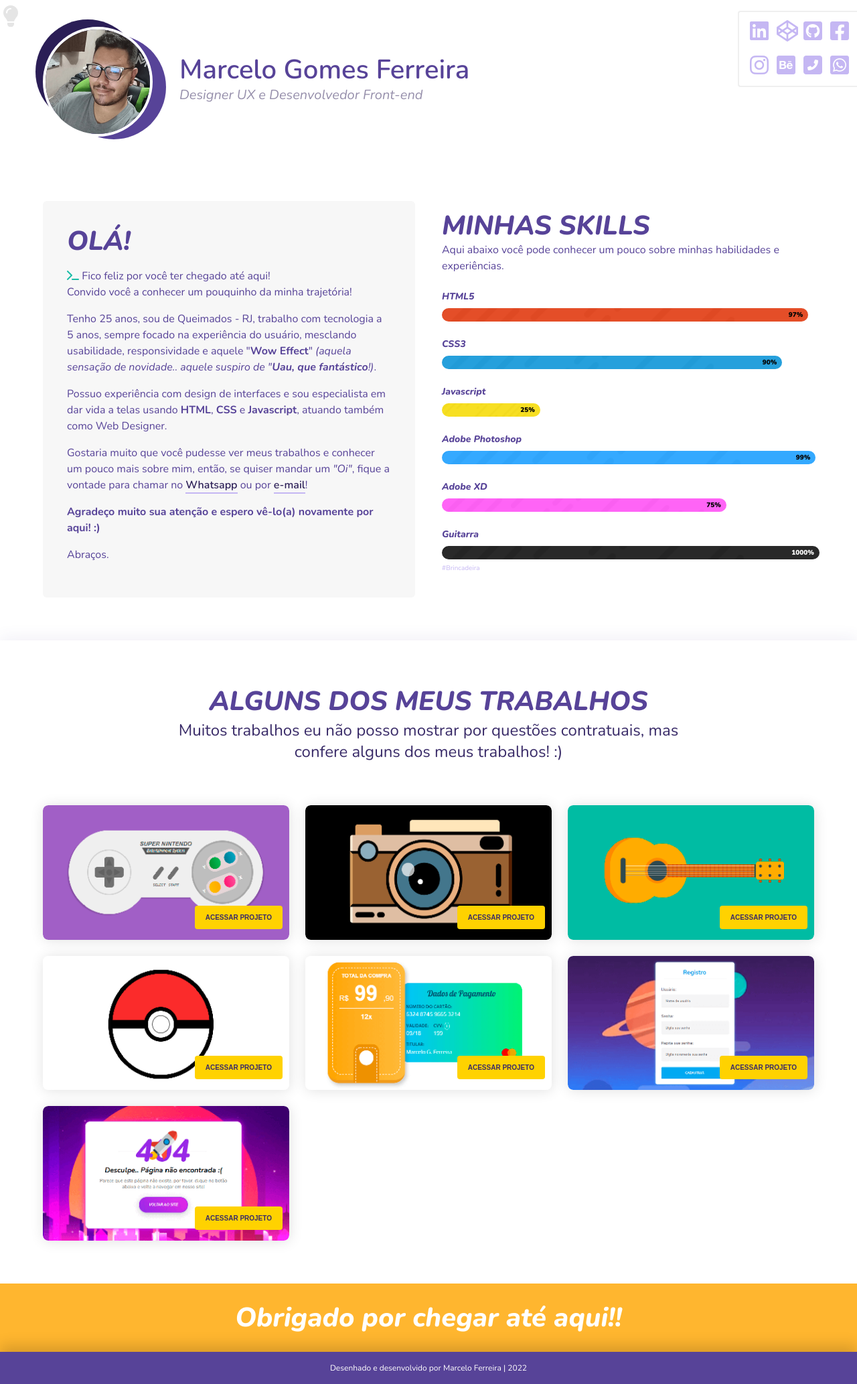
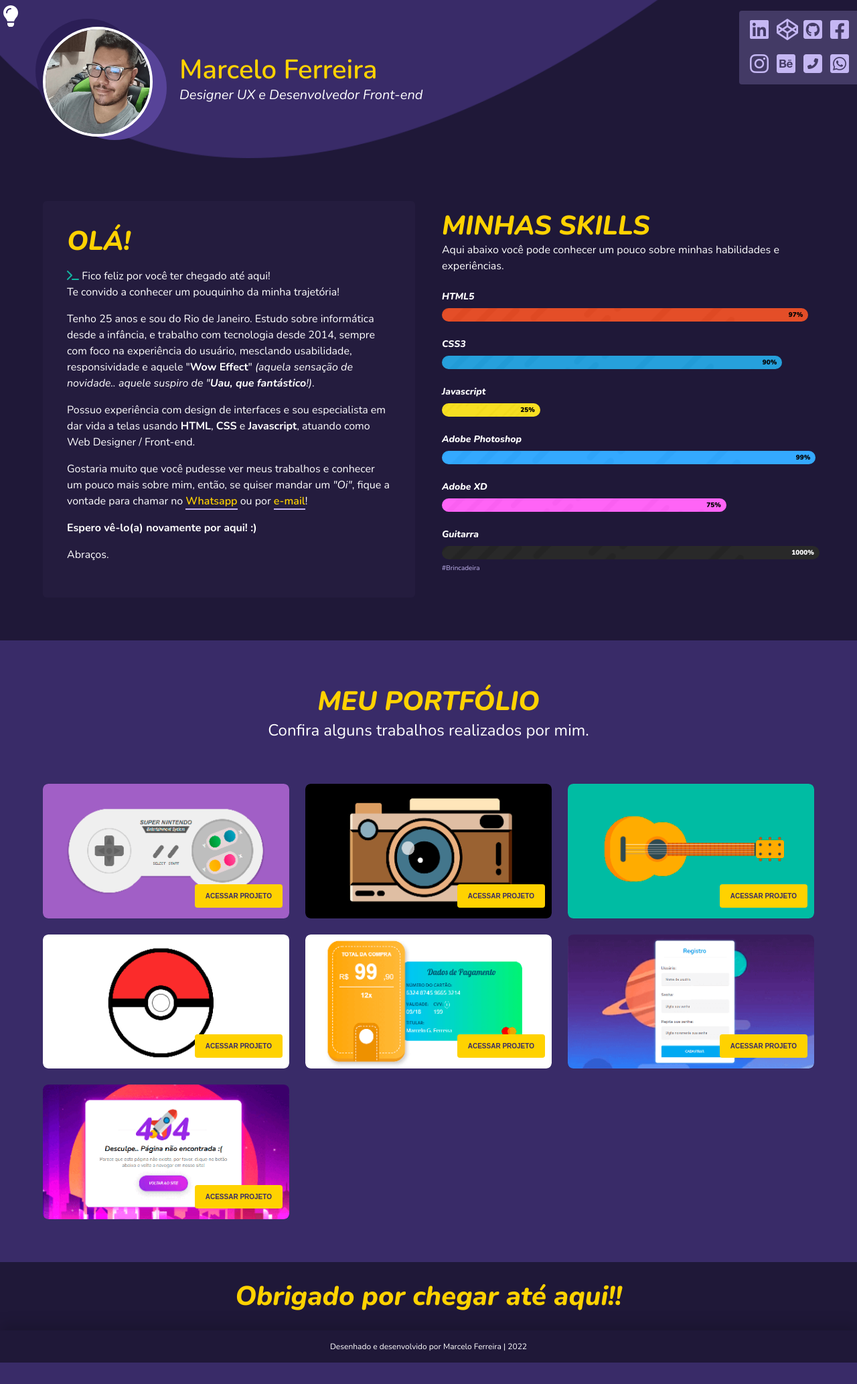
Before and after one commit to Marceloolz/Marceloolz, a PHP site: page / in a window 1280 px wide. Shown: the whole page at 67% size. After the commit the page ends 2034 px from the top, so only its background shows below. Run offline with PHP 8.4, Linux system fonts and the light colour scheme.

Commit message:
Correcoes Basicas de texto

```diff
--- a/assets/sass/header.scss
+++ b/assets/sass/header.scss
@@ -60,7 +60,7 @@
         position: absolute;
         top: 0;
         left: 27px;
-        animation: animaBgFoto 2s infinite;
+        animation: animaBgFoto 5s infinite;
       }
       &:before {
         content: " ";
@@ -71,7 +71,7 @@
         border-radius: 100px;
         z-index: 2;
         position: absolute;
-        animation: animaBgFotoReverse 2s infinite;
+        animation: animaBgFotoReverse 5s infinite;
       }
     }
     .PageHeader_Container_Textos {
--- a/assets/sass/seletor-dia-e-noite.scss
+++ b/assets/sass/seletor-dia-e-noite.scss
@@ -6,7 +6,7 @@
   justify-content: center;
   font-size: 32px;
   border-radius: 4px;
-  color: #ffffff26;
+  color: #fff;
   cursor: pointer;
 }
 
@@ -20,7 +20,7 @@ body {
       justify-content: center;
       font-size: 32px;
       border-radius: 4px;
-      color: #e5e5e5;
+      color: #57439852;
       cursor: pointer;
       animation: animaLampada 0.5s 6;
     }
--- a/index.html
+++ b/index.html
@@ -46,7 +46,7 @@
     <link rel="stylesheet preload" href="dist/css/style.css?v=14" />
   </head>
 
-  <body class="__Is-Day">
+  <body>
     <div class="preloader">
       <div class="preloader_Dots">
         <div class="preloader_Dots_Item"></div>
@@ -80,7 +80,7 @@
           </a>
         </div>
         <div class="PageHeader_Container_Textos">
-          <h1 class="Container_Textos_Titulo">Marcelo Gomes Ferreira</h1>
+          <h1 class="Container_Textos_Titulo">Marcelo Ferreira</h1>
           <h2 class="Container_Textos_Subtitulo">
             Designer UX e Desenvolvedor Front-end
           </h2>
@@ -163,12 +163,13 @@
             <p>
               <i class="fas fa-terminal IconeTerminal"></i>
               Fico feliz por você ter chegado até aqui!<br />
-              Convido você a conhecer um pouquinho da minha trajetória!
+              Te convido a conhecer um pouquinho da minha trajetória!
             </p>
             <p>
-              Tenho 25 anos, sou de Queimados - RJ, trabalho com tecnologia a 5
-              anos, sempre focado na experiência do usuário, mesclando
-              usabilidade, responsividade e aquele "<b>Wow Effect</b>"
+              Tenho 25 anos e sou do Rio de Janeiro. Estudo sobre informática
+              desde a infância, e trabalho com tecnologia desde 2014, sempre com
+              foco na experiência do usuário, mesclando usabilidade,
+              responsividade e aquele "<b>Wow Effect</b>"
               <i
                 >(aquela sensação de novidade.. aquele suspiro de "<b
                   >Uau, que fantástico</b
@@ -178,7 +179,7 @@
             <p>
               Possuo experiência com design de interfaces e sou especialista em
               dar vida a telas usando <b>HTML</b>, <b>CSS</b> e
-              <b>Javascript</b>, atuando também como Web Designer.
+              <b>Javascript</b>, atuando como Web Designer / Front-end.
             </p>
             <p>
               Gostaria muito que você pudesse ver meus trabalhos e conhecer um
@@ -199,10 +200,7 @@
               >!
             </p>
             <p>
-              <b
-                >Agradeço muito sua atenção e espero vê-lo(a) novamente por
-                aqui! :)</b
-              >
+              <b>Espero vê-lo(a) novamente por aqui! :)</b>
             </p>
             <p>Abraços.</p>
           </div>
@@ -281,10 +279,9 @@
 
     <section class="Page_Portfolio">
       <div class="Page_Portfolio_Container">
-        <div class="Portfolio_Container_Titulo">Alguns dos meus trabalhos</div>
+        <div class="Portfolio_Container_Titulo">Meu Portfólio</div>
         <div class="Portfolio_Container_Subtitulo">
-          Muitos trabalhos eu não posso mostrar por questões contratuais, mas
-          confere alguns dos meus trabalhos! :)
+          Confira alguns trabalhos realizados por mim.
         </div>
         <div class="Portfolio_Container_Galeria" role="region">
           <div class="Container_Galeria_Item">
```
Also changed, not shown: dist/css/style.css.
